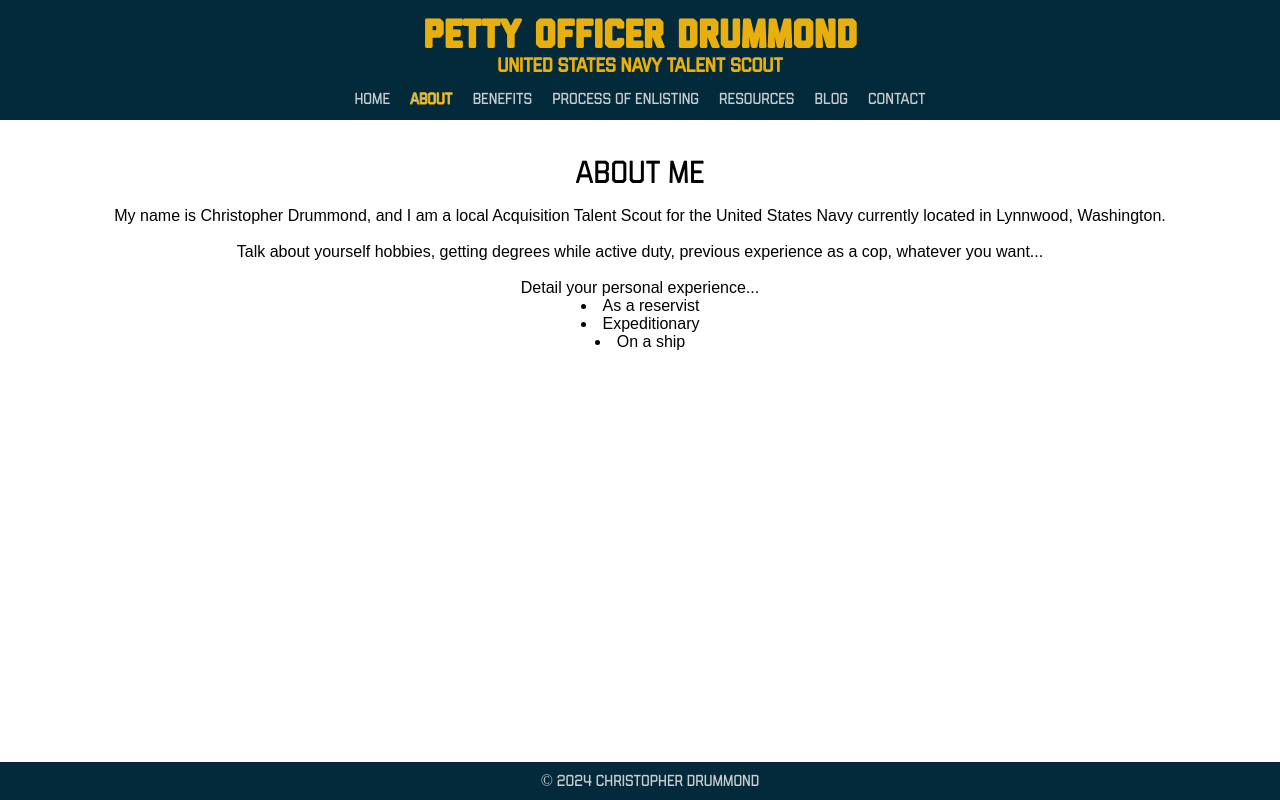
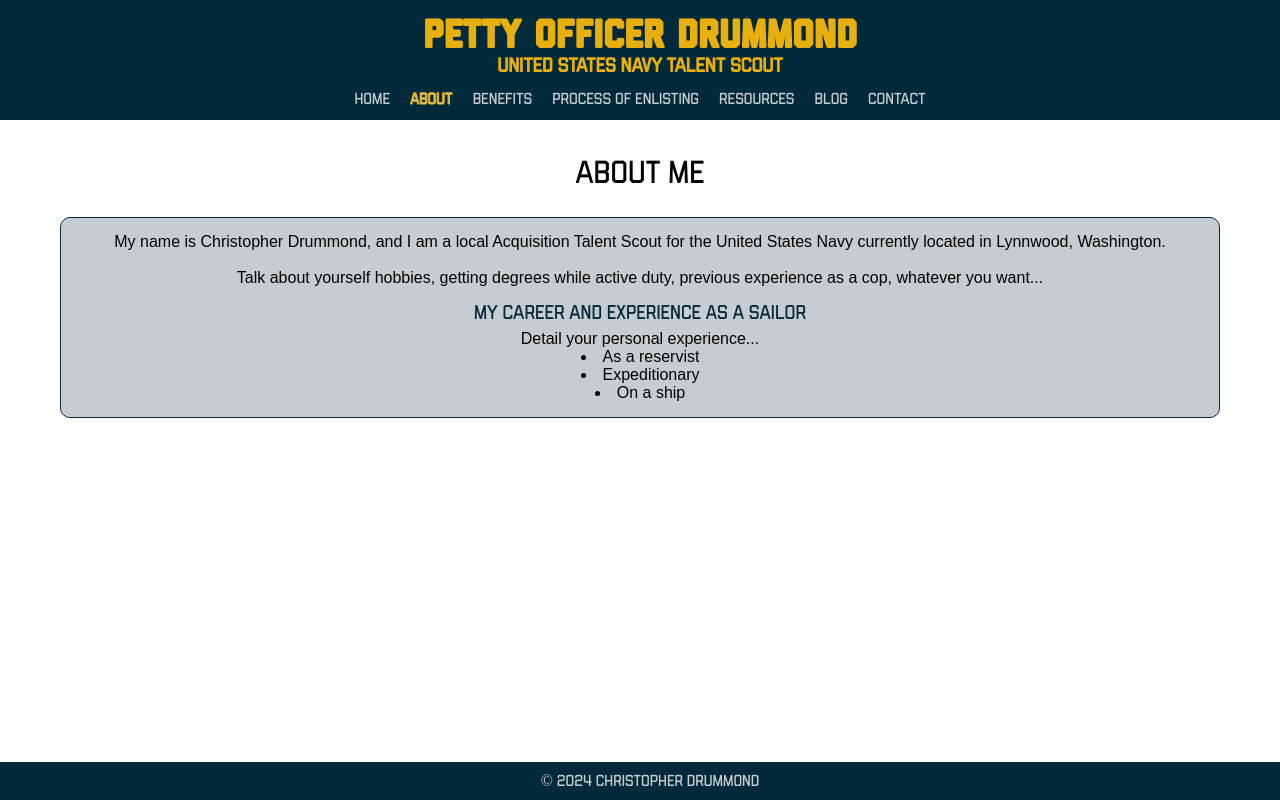
Before and after one commit to kdrummond528/cdrecruiter, a React (Create React App) app: page / in a window 1280 px wide. Both pictures are taken after a click on the element "About". Built offline with nearby package versions, Linux system fonts and the light colour scheme.

Commit message:
modified components and app.css

```diff
--- a/src/App.css
+++ b/src/App.css
@@ -110,7 +110,9 @@ nav ul li {
   padding-right: 50px;
 }
 
-.process-body {
+.process-body,
+.about-body,
+.resources-body {
   background-color: #c6ccd0;
   padding: 15px;
   border: 1px solid #022a3a;
--- a/src/components/About.js
+++ b/src/components/About.js
@@ -7,17 +7,19 @@ const About = () => {
             <p className='pgheader'>About Me</p>
 
             <p className='about-p'>
+                <p className='about-body'>
                     My name is Christopher Drummond, and I am a local Acquisition Talent Scout for the United States Navy currently located in Lynnwood, Washington.
                     <br />
                     <br />
                     Talk about yourself hobbies, getting degrees while active duty, previous experience as a cop, whatever you want...
                     <br />
                     <br />
+                    <p className='body-label'>My Career and Experience as a Sailor</p>
                     Detail your personal experience...
                     <li>As a reservist</li>
                     <li>Expeditionary</li>
                     <li>On a ship</li>
-
+                </p>
             </p>
 
         </div>
--- a/src/components/Benefits.js
+++ b/src/components/Benefits.js
@@ -9,7 +9,6 @@ const Benefits = () => {
             <p className='pgheader'>Benefits</p>
 
             <p className='benefits-p'>
-                Benefits information goes here...
 
                 <Collapsible trigger={["Medical", <IoIosArrowDown />]} className='collapsible'>
                     <p>
--- a/src/components/Resources.js
+++ b/src/components/Resources.js
@@ -7,13 +7,26 @@ const Resources = () => {
             <p className='pgheader'>Resources</p>
 
             <p className='resources-p'>
-                Resources info goes here...
-                <br /><br />
 
-                <li>Practice ASVAB info</li>
-                <li>PRT info</li>
-                <li>Bootcamp expectations</li>
-                <li>Pre-bootcamp study guide</li>
+                <p className='resources-body'>
+                    <p className='body-label'>Practice ASVAB</p>
+                    Resources on practice asvab go here...
+                </p>
+
+                <p className='resources-body'>
+                    <p className='body-label'>Physical Fitness</p>
+                    Resources and info about physical fitness before and after joining goes here...
+                </p>
+
+                <p className='resources-body'>
+                    <p className='body-label'>Preparing for Bootcamp</p>
+                    Resources and info on Pre-bootcamp study guide goes here...
+                </p>
+
+                <p className='resources-body'>
+                    <p className='body-label'>Bootcamp Expectations</p>
+                    Resources and info on bootcamp expectations goes here...
+                </p>
 
             </p>
         </div>
--- a/src/index.css
+++ /dev/null
@@ -1,13 +0,0 @@
-body {
-  margin: 0;
-  font-family: -apple-system, BlinkMacSystemFont, 'Segoe UI', 'Roboto', 'Oxygen',
-    'Ubuntu', 'Cantarell', 'Fira Sans', 'Droid Sans', 'Helvetica Neue',
-    sans-serif;
-  -webkit-font-smoothing: antialiased;
-  -moz-osx-font-smoothing: grayscale;
-}
-
-code {
-  font-family: source-code-pro, Menlo, Monaco, Consolas, 'Courier New',
-    monospace;
-}
--- a/src/index.js
+++ b/src/index.js
@@ -1,6 +1,6 @@
 import React from 'react';
 import ReactDOM from 'react-dom/client';
-import './index.css';
+// import './index.css';
 import App from './App';
 import reportWebVitals from './reportWebVitals';
 
```
Lines whose indentation alone changed are shown as unchanged.
